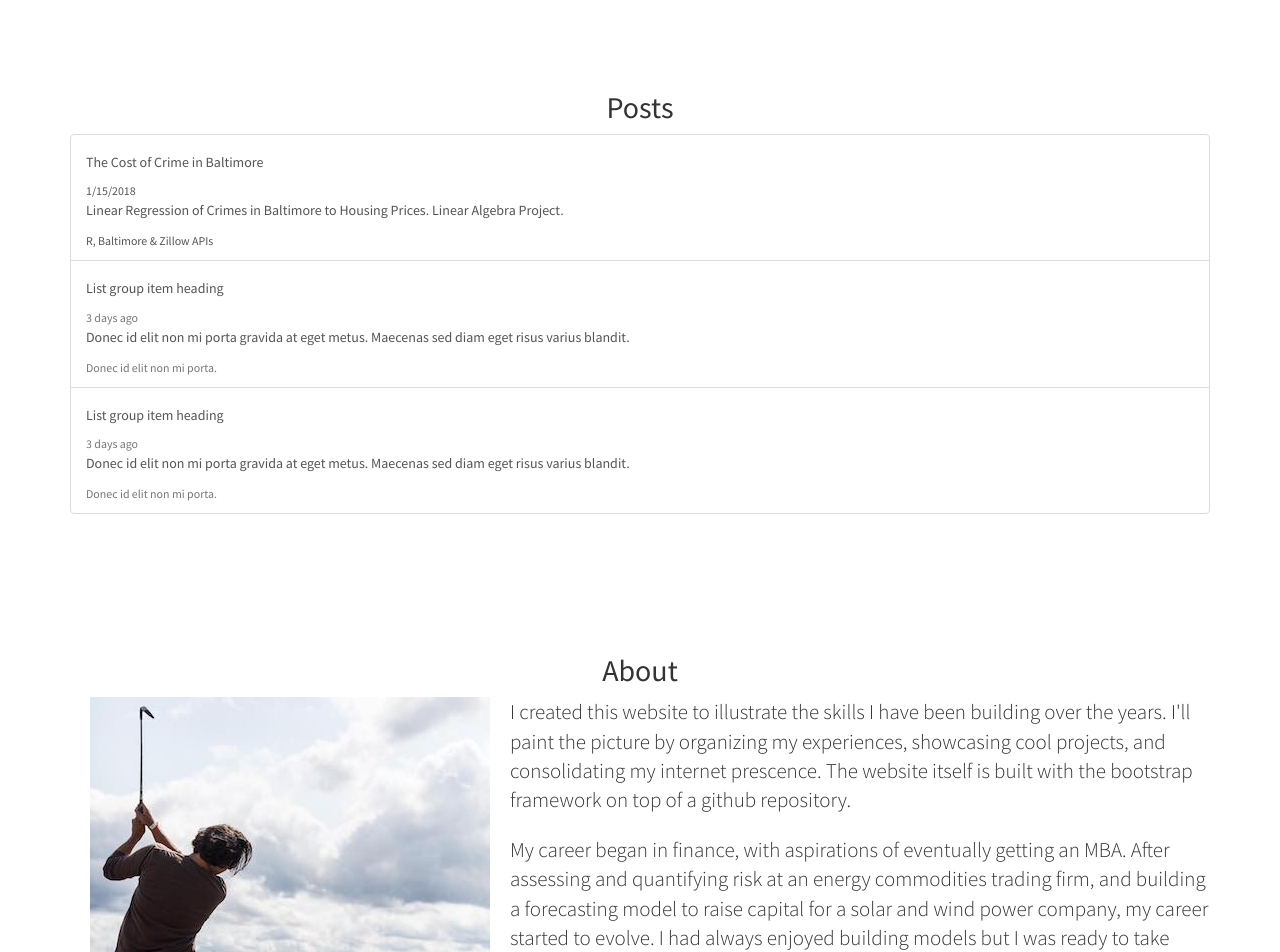
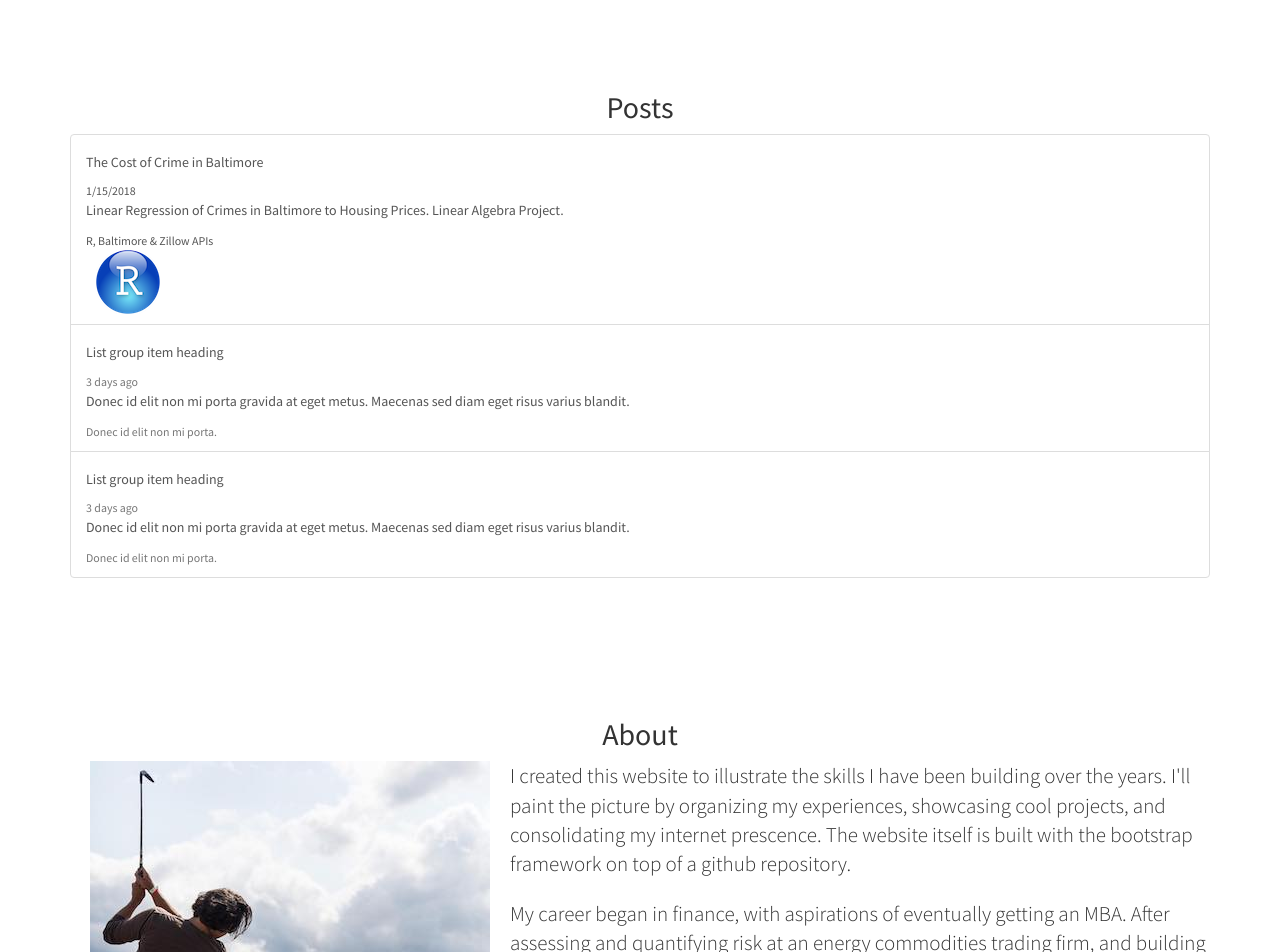
Before and after one commit to healyt22/healyt22.github.io, a Jekyll site: the page built from index.html, in a window 1280 px wide. Shown: the part 1079-2031 px from the top of the page. Built offline with Jekyll 4.4.1, drawn with Linux system fonts in a browser that asks for light colours.

Commit message:
working on posts

```diff
--- a/_includes/posts.html
+++ b/_includes/posts.html
@@ -1,7 +1,7 @@
 <section id="portfolio" class="portfolio">
   <h2 align="center">Posts</h2>
   <div class="container">
-        <div class="list-group">
+    <div class="list-group">
       <a href="../portfolio/crime.html" class="list-group-item list-group-item-action flex-column align-items-start">
         <div class="d-flex w-100 justify-content-between">
           <h5 class="mb-1">The Cost of Crime in Baltimore</h5>
@@ -9,6 +9,9 @@
         </div>
         <p class="mb-1">Linear Regression of Crimes in Baltimore to Housing Prices. Linear Algebra Project.</p>
         <small>R, Baltimore & Zillow APIs</small>
+        <div class="media-right">
+          <img class="media-object" src="img/R.png">
+        </div>
       </a>
       <a href="#" class="list-group-item list-group-item-action flex-column align-items-start">
         <div class="d-flex w-100 justify-content-between">
```
Also changed, not shown: img/R.png, img/python.png, 1 other file.
